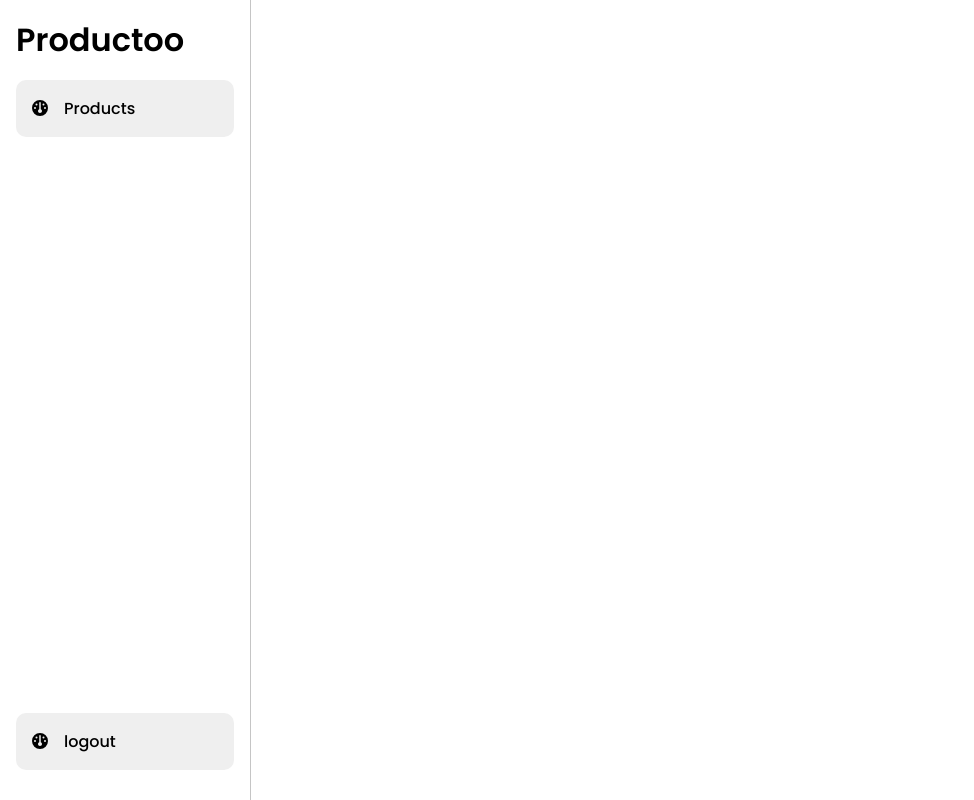
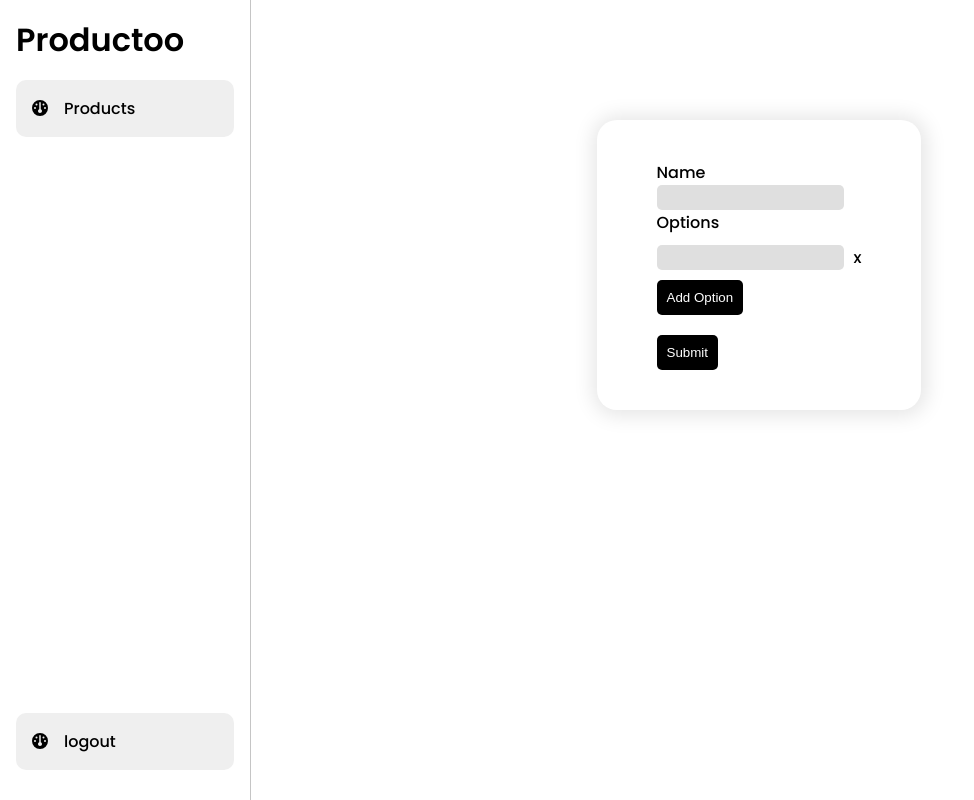
Before and after one commit to anirudh-mk/product-inventory-management-frontend, a React (Vite) app: page /dashboard/products/1/create/1 in a window 1280 px wide. Shown: the whole page, without its empty margins (0-974 px from the left). Built offline with nearby package versions, Linux system fonts and the light colour scheme.

Commit message:
feat(stock screen)

```diff
--- a/src/screens/DashboardScreen.jsx
+++ b/src/screens/DashboardScreen.jsx
@@ -14,7 +14,7 @@ function DashboardScreen() {
                     <Route path="products" element={<ProductScreen />} />
                     <Route path='products/:id' element={<ProductDetailsScreen />} />
                     <Route path='products/create' element={<ProductCreateScreen />} />
-                    <Route path='products/:id/create' element={<StockCreateScreen />} />
+                    <Route path='products/:id/create/:productId' element={<StockCreateScreen />} />
                 </Routes>
             </Sidebar>
         </>
--- a/src/screens/ProductDetailsScreen.jsx
+++ b/src/screens/ProductDetailsScreen.jsx
@@ -66,7 +66,7 @@ function ProductDetailsScreen() {
                 ) : (
                     <p>No variants available</p>
                 )}
-                <div className={style.createCard} onClick={() => navigate(`create`)}>
+                <div className={style.createCard} onClick={() => navigate(`create/${response.id}`)}>
                     <FontAwesomeIcon icon={faPlus} />
                 </div>
             </div>
--- a/src/screens/StockCreateScreen.jsx
+++ b/src/screens/StockCreateScreen.jsx
@@ -1,11 +1,15 @@
 import axios from 'axios';
-import React, { useState } from 'react'
-
+import React, { useState } from 'react';
+import { useNavigate, useParams } from 'react-router-dom';
+import style from '../style/stockCreateScreen.module.css'
 
 function StockCreateScreen() {
-    const [product, setProduct] = useState('');
+    const { productId } = useParams();
+    const navigate = useNavigate();
+
     const [name, setName] = useState('');
-    const [options, setOptions] = useState([]);
+    const [options, setOptions] = useState(['']);
+    const [errors, setErrors] = useState({});  // Add state for errors
 
     const handleOptionChange = (index, event) => {
         const newOptions = [...options];
@@ -17,58 +21,88 @@ function StockCreateScreen() {
         setOptions([...options, '']);
     };
 
+    const removeOptionField = (index) => {
+        const newOptions = options.filter((_, i) => i !== index);
+        setOptions(newOptions);
+    };
+
     const handleSubmit = async (event) => {
         event.preventDefault();
 
         const formData = {
-            product,
+            product: productId,
             name,
             options,
         };
 
         try {
-            const response = await axios.post('/your-api-endpoint', formData);
-            console.log('Form submitted successfully:', response.data);
+            const accessToken = localStorage.getItem('accessToken');
+
+            const response = await axios.post('http://127.0.0.1:8000/api/v1/stock/', formData, {
+                headers: {
+                    Authorization: `Bearer ${accessToken}`
+                }
+            });
+            navigate(-1);
+
         } catch (error) {
-            console.error('Error submitting the form:', error);
+            if (error.response?.data) {
+                setErrors(error.response.data);
+            }
         }
     };
 
     return (
+        <div className={style.stockScreen}>
+            <div className={style.container}>
                 <form onSubmit={handleSubmit}>
                     <div>
-                <label>Product ID:</label>
-                <input
-                    type="text"
-                    value={product}
-                    onChange={(e) => setProduct(e.target.value)}
-                />
-            </div>
-            <div>
-                <label>Variant Name:</label>
+                        <p>Name</p>
                         <input
                             type="text"
                             value={name}
                             onChange={(e) => setName(e.target.value)}
                         />
+
+                        {errors.name && (
+                            <div className={style.error}>
+                                {errors.name.map((error, index) => (
+                                    <div key={index}><p>{error}</p></div>
+                                ))}
+                            </div>
+                        )}
                     </div>
                     <div>
-                <label>Options:</label>
+                        <p>Options</p>
                         {options.map((option, index) => (
+                            <div key={index}>
+                                <div className={style.options}>
                                     <input
-                        key={index}
                                         type="text"
                                         value={option}
                                         onChange={(e) => handleOptionChange(index, e)}
                                     />
+                                    <p onClick={() => removeOptionField(index)}> x </p>
+                                </div>
+                                {errors.options && errors.options[index] && (
+                                    <div className={style.error}>
+                                        {errors.options[index].map((error, errIndex) => (
+                                            <div key={errIndex}><p>{error}</p></div>
+                                        ))}
+                                    </div>
+                                )}
+                            </div>
                         ))}
                         <button type="button" onClick={addOptionField}>
                             Add Option
                         </button>
                     </div>
-            <button type="submit">Submit</button>
+                    <button type="submit" className={style.submit}>Submit</button>
                 </form>
+            </div>
+        </div>
+
     );
-};
+}
 
-export default StockCreateScreen
+export default StockCreateScreen;
--- /dev/null
+++ b/src/style/stockCreateScreen.module.css
@@ -0,0 +1,38 @@
+.stockScreen {
+    display: flex;
+    justify-content: center;
+    padding-top: 100px;
+}
+
+.container {
+    padding: 40px 60px;
+    box-shadow: 1px 1px 20px 5px rgba(0, 0, 0, 0.1);
+    border-radius: 20px;
+}
+
+.options {
+    display: flex;
+    gap: 10px;
+    padding: 10px 0;
+}
+
+.options p:hover {
+    cursor: pointer;
+}
+
+.error p {
+    color: tomato;
+    font-size: 12px;
+}
+
+form input {
+    padding: 5px;
+    background-color: rgb(223, 223, 223);
+    outline: none;
+    border: none;
+    border-radius: 5px;
+}
+
+.submit {
+    margin-top: 20px;
+}
```
Lines whose indentation alone changed are shown as unchanged.
